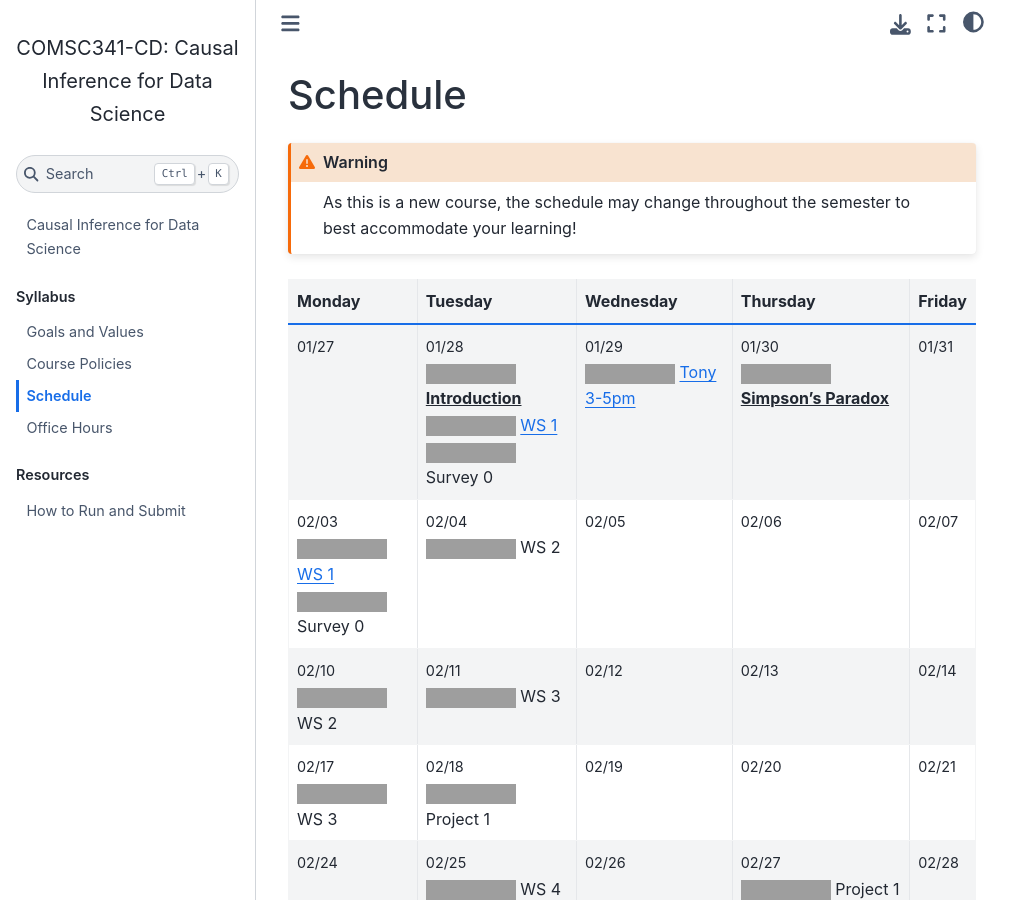
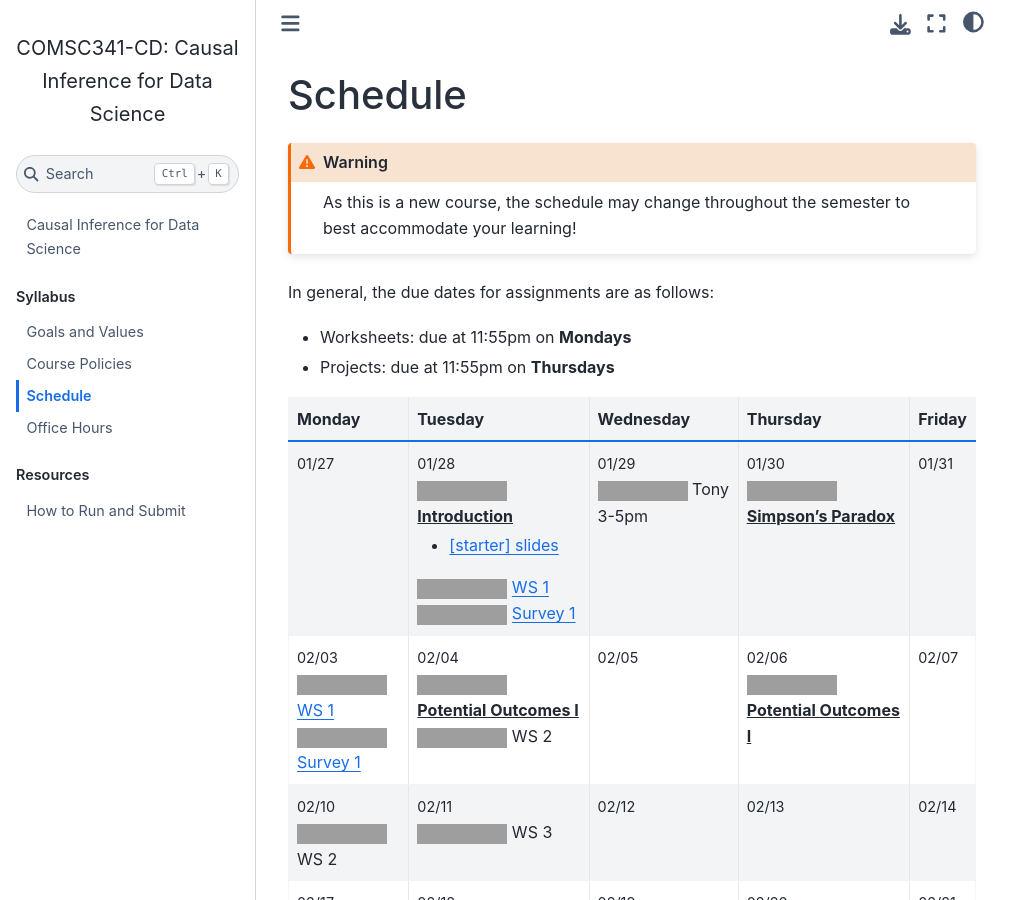
Before and after one commit to comsc341cd/comsc341cd.github.io, a Jupyter Book: the page built from syllabus/schedule.md, in a window 1280 px wide and 900 px high. Shown: the whole window, without its empty margins (0-1031 px from the left). Built offline with Jupyter Book 1.0.4 settings and Sphinx 7.4.7 and the Sphinx Book theme 1.1.4, drawn with Linux system fonts in a browser that asks for light colours; pages that are not in the unit, such as notebooks, are missing from menus; grey boxes are pictures that could not be loaded.

Commit message:
update schedule for lec 0

````diff
--- a/syllabus/schedule.md
+++ b/syllabus/schedule.md
@@ -4,6 +4,11 @@
 ```{warning}
 As this is a new course, the schedule may change throughout the semester to best accommodate your learning!
 ```
+
+In general, the due dates for assignments are as follows:
+
+- Worksheets: due at 11:55pm on **Mondays**
+- Projects: due at 11:55pm on **Thursdays**
 
 :::{list-table}
 :header-rows: 1
@@ -19,11 +24,11 @@ As this is a new course, the schedule may change throughout the semester to best
 *
     - <small>01/27</small>
     - <small>01/28</small>
-    <br>![](https://img.shields.io/badge/Class:-1f77b4) <b><u>Introduction</u></b>
-    <br>![](https://img.shields.io/badge/Released:-2ca02c) [WS 1](ws1)
-    <br>![](https://img.shields.io/badge/Released:-2ca02c) Survey 0
+    <br>![](https://img.shields.io/badge/Class:-1f77b4) <b><u>Introduction</u></b><ul style="margin-top:-1em;"><li>[[starter] slides](https://moodle.mtholyoke.edu/pluginfile.php/1440025/mod_resource/content/1/lec00-intro-starter.pdf)</li></ul>
+    ![](https://img.shields.io/badge/Released:-2ca02c) [WS 1](ws1)
+    <br>![](https://img.shields.io/badge/Released:-2ca02c) [Survey 1](https://www.gradescope.com/courses/950344/assignments/5680811)
 
-    - <small>01/29</small><br>![](https://img.shields.io/badge/Office%20Hours:-ff7f0e) [Tony 3-5pm](office_hours)
+    - <small>01/29</small><br>![](https://img.shields.io/badge/Office%20Hours:-ff7f0e) Tony 3-5pm
     - <small>01/30</small>
     <br>![](https://img.shields.io/badge/Class:-1f77b4) <b><u>Simpson's Paradox</u></b>
     - <small>01/31</small>
@@ -31,12 +36,14 @@ As this is a new course, the schedule may change throughout the semester to best
 *
     - <small>02/03</small>
     <br>![](https://img.shields.io/badge/Due:-d62728) [WS 1](ws1)
-    <br>![](https://img.shields.io/badge/Due:-d62728) Survey 0
+    <br>![](https://img.shields.io/badge/Due:-d62728) [Survey 1](https://www.gradescope.com/courses/950344/assignments/5680811)
 
     - <small>02/04</small>
+    <br>![](https://img.shields.io/badge/Class:-1f77b4) <b><u>Potential Outcomes I</u></b>
     <br>![](https://img.shields.io/badge/Released:-2ca02c) WS 2
     - <small>02/05</small>
     - <small>02/06</small>
+    <br>![](https://img.shields.io/badge/Class:-1f77b4) <b><u>Potential Outcomes I</u></b>
     - <small>02/07</small>
 
 *
````
